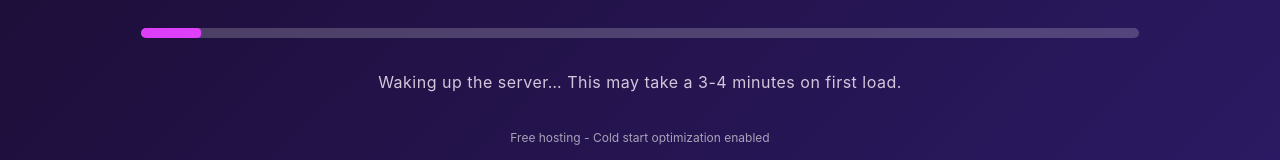
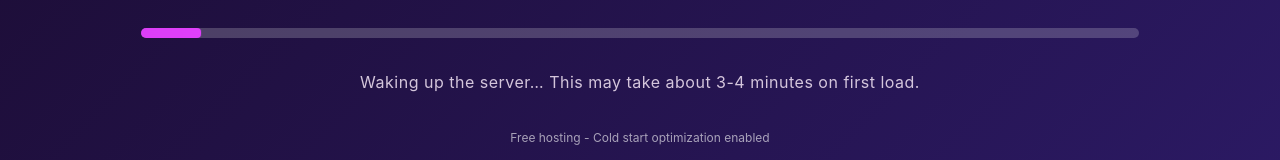
Before and after one commit to chaitanyagalande/bharatpulse-frontend, a React (Vite) app: page / in a window 1280 px wide. Shown: the part 414-574 px from the top of the page. Built offline with nearby package versions, Linux system fonts and the light colour scheme; no server answers.

Commit message:
typo fixed in BackendGate

```diff
--- a/src/components/BackendGate.tsx
+++ b/src/components/BackendGate.tsx
@@ -100,7 +100,7 @@ const BackendGate: React.FC<{ children: React.ReactNode }> = ({ children }) => {
             variant="body1"
             sx={{ opacity: 0.85, letterSpacing: 0.5, textAlign: 'center', maxWidth: '80%', mt: 1 }}
           >
-            Waking up the server… This may take a 3-4 minutes on first load.
+            Waking up the server… This may take about 3-4 minutes on first load.
           </Typography>
 
           <Typography variant="caption" sx={{ opacity: 0.6, mt: 1 }}>
```
